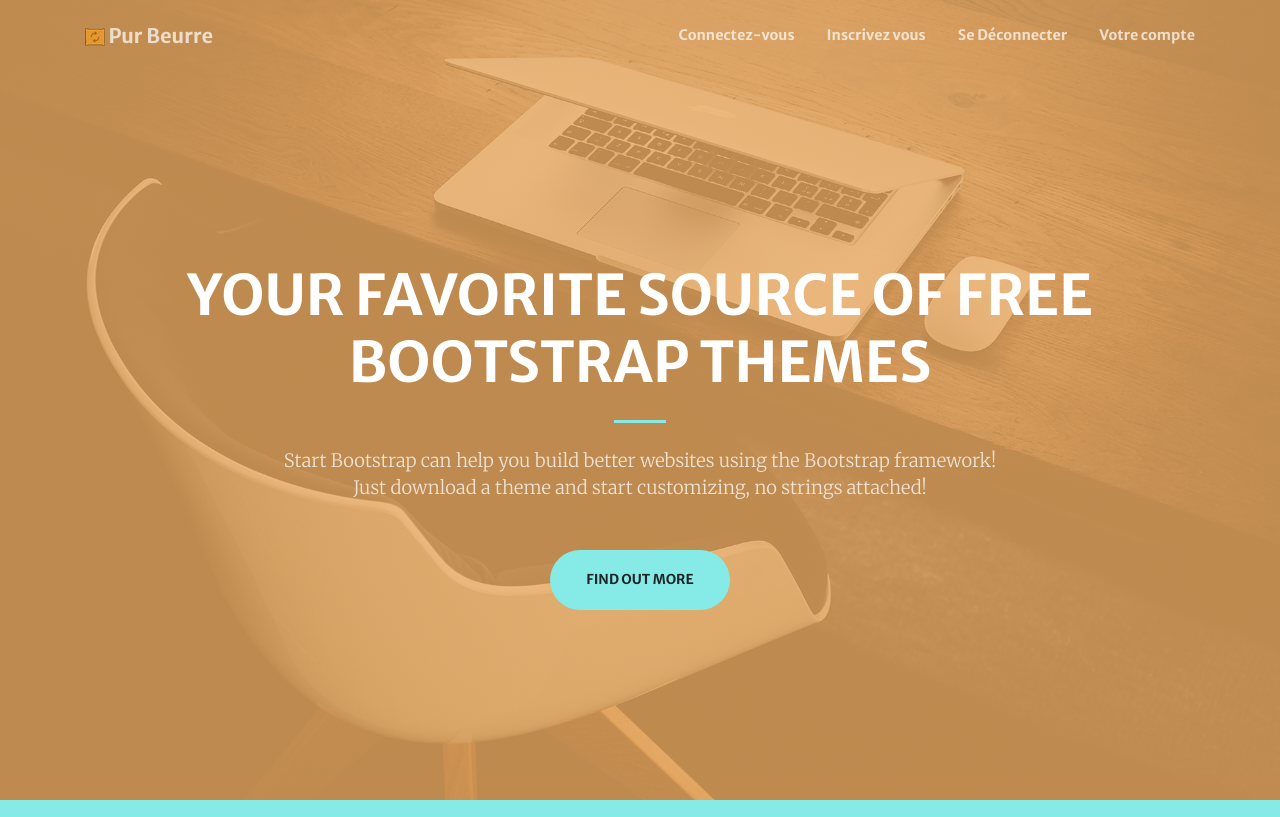
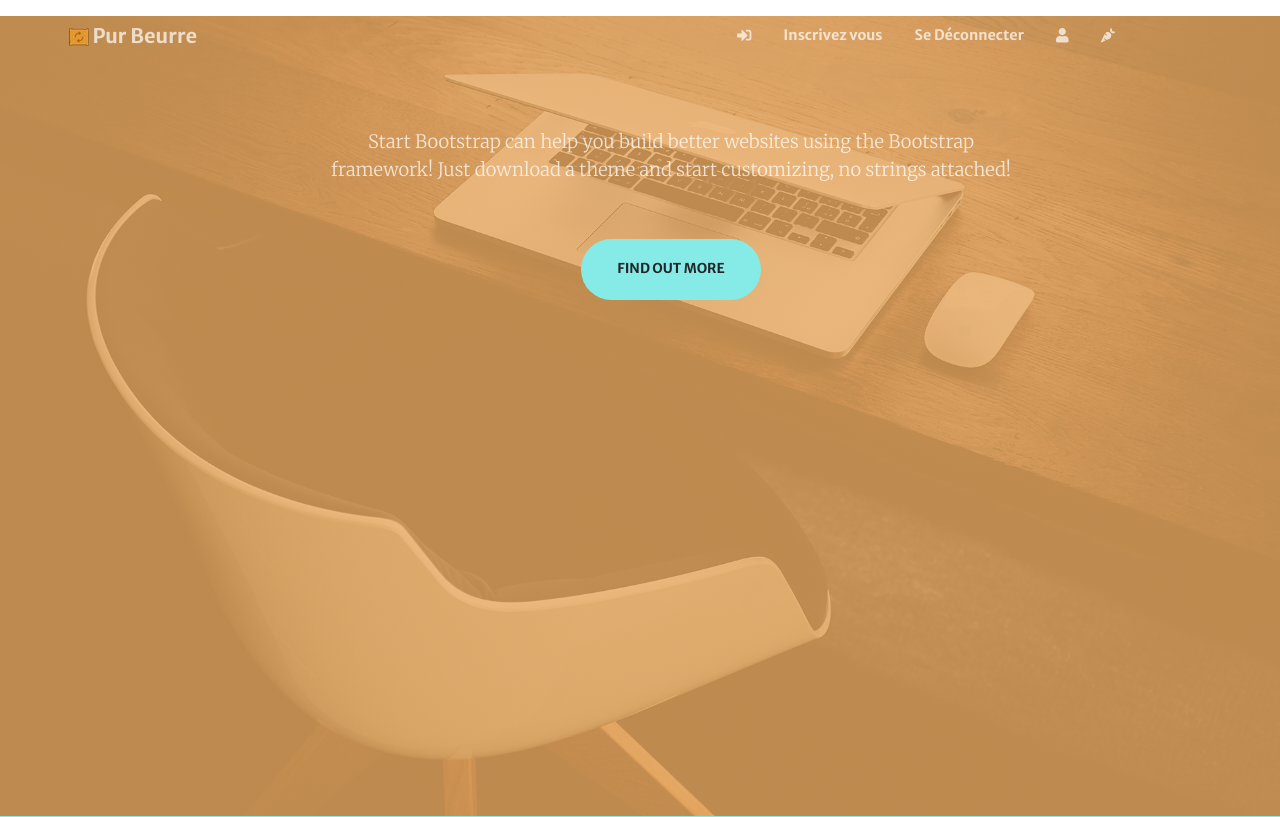
Before and after one commit to yannhamdi/projet8, a Django app: page /products/home/ in a window 1280 px wide. Shown: the top 817 px of the page. Run offline with Django 3.2, Linux system fonts and the light colour scheme; the visitor is signed in with stand-in values (Sample User, id 1); some libraries are stand-ins or nearby versions.

Commit message:
logo homepage

```diff
--- a/products/templates/products/search.html
+++ b/products/templates/products/search.html
@@ -8,7 +8,7 @@
 </form>
 {% if user.is_authenticated  %}
 <h3> M. {{ user.first_name }} Veuillez choisir un élément à substituer </h3>
-<a href="{% url 'logout'%}"> Signout </a>
+<a href="{% url 'signout'%}"> Signout </a>
 &nbsp;<a href="{% url 'display_account' %}"> Voir vos recherches </a>
 {% else %}
 <a href="{% url 'signin' %}"> Signin </a> {% endif %}
--- a/templates/base.html
+++ b/templates/base.html
@@ -28,11 +28,12 @@
                         <img src="{% static 'img/logo_pur_beurre.png' %}" alt="icone entreprise"> Pur Beurre</a><button class="navbar-toggler navbar-toggler-right" type="button" data-toggle="collapse" data-target="#navbarResponsive" aria-controls="navbarResponsive" aria-expanded="false" aria-label="Toggle navigation"><span class="navbar-toggler-icon"></span></button>
                     <div class="collapse navbar-collapse" id="navbarResponsive">
                         <ul class="navbar-nav ml-auto my-2 my-lg-0">
-                            <li class="nav-item"><a class="nav-link js-scroll-trigger" href="{% url 'signin' %}"> Connectez-vous</a></li>
+                            <li class="nav-item"><a class="nav-link js-scroll-trigger" href="{% url 'signin' %}"> <i class="fas fa-sign-in-alt"></i></a></li>
                             <li class="nav-item"><a class="nav-link js-scroll-trigger" href="{% url 'signup' %}"> Inscrivez vous</a></li>
                             {% if user.is_authenticated  %}
                             <li class="nav-item"><a class="nav-link js-scroll-trigger" href="{% url 'signin' %}">Se Déconnecter</a></li>
-                            <li class="nav-item"><a class="nav-link js-scroll-trigger" href="{% url 'account' %}">Votre compte</a></li>
+                            <li class="nav-item"><a class="nav-link js-scroll-trigger" href="{% url 'account' %}"> <i class="fas fa-user"></i></a></li>
+                            <li class="nav-item"><a class="nav-link js-scroll-trigger" href="{% url 'display_account' %}"> <i class="fas fa-carrot"></i>
                             {% endif %}
                         </ul>
                     </div>
@@ -46,7 +47,7 @@
             <div class="container h-100">
                 <div class="row h-100 align-items-center justify-content-center text-center">
                     <div class="col-lg-10 align-self-end">
-                        <h1 class="text-uppercase text-white font-weight-bold">Your Favorite Source of Free Bootstrap Themes</h1>
+                        <h1 class="text-uppercase text-white font-weight-bold"></h1>
                         <hr class="divider my-4" />
                     </div>
                     <div class="col-lg-8 align-self-baseline">
```
Also changed, not shown: products/templates/products/home.html (line endings or trailing spaces).
